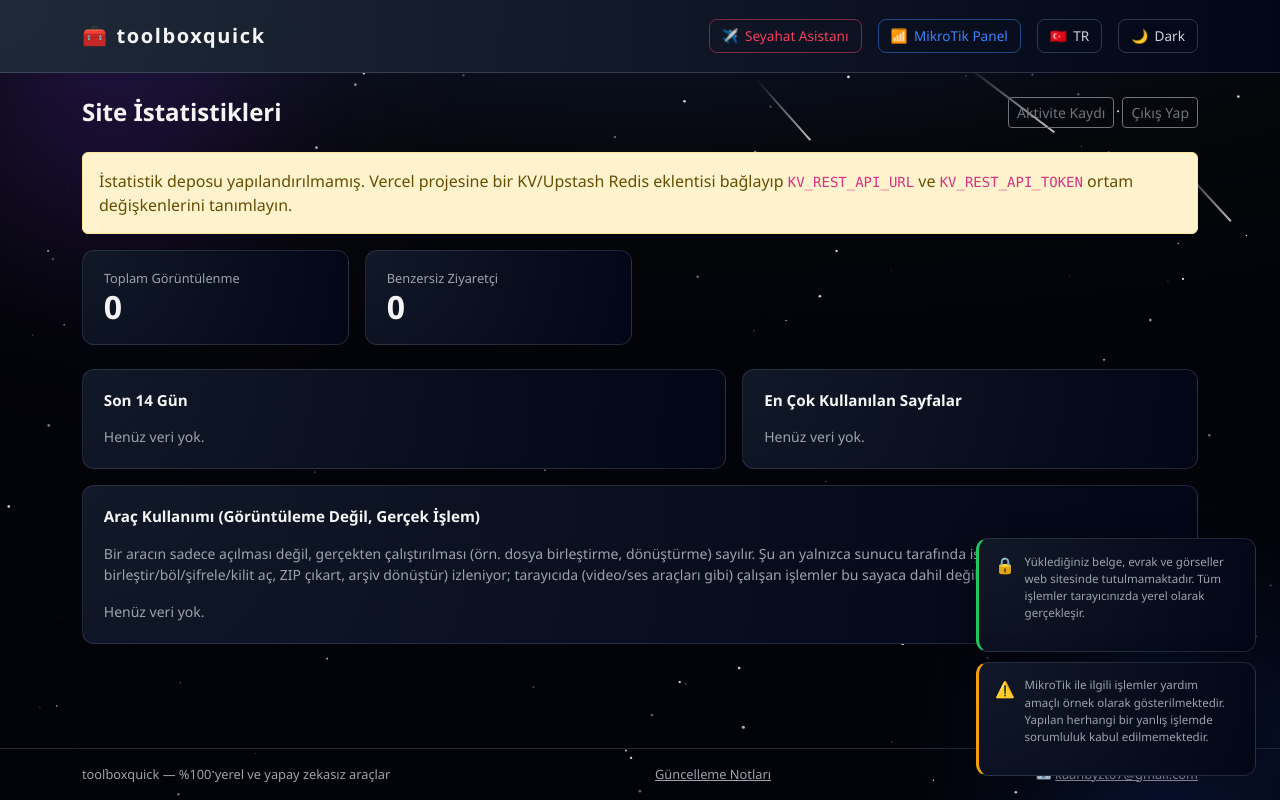
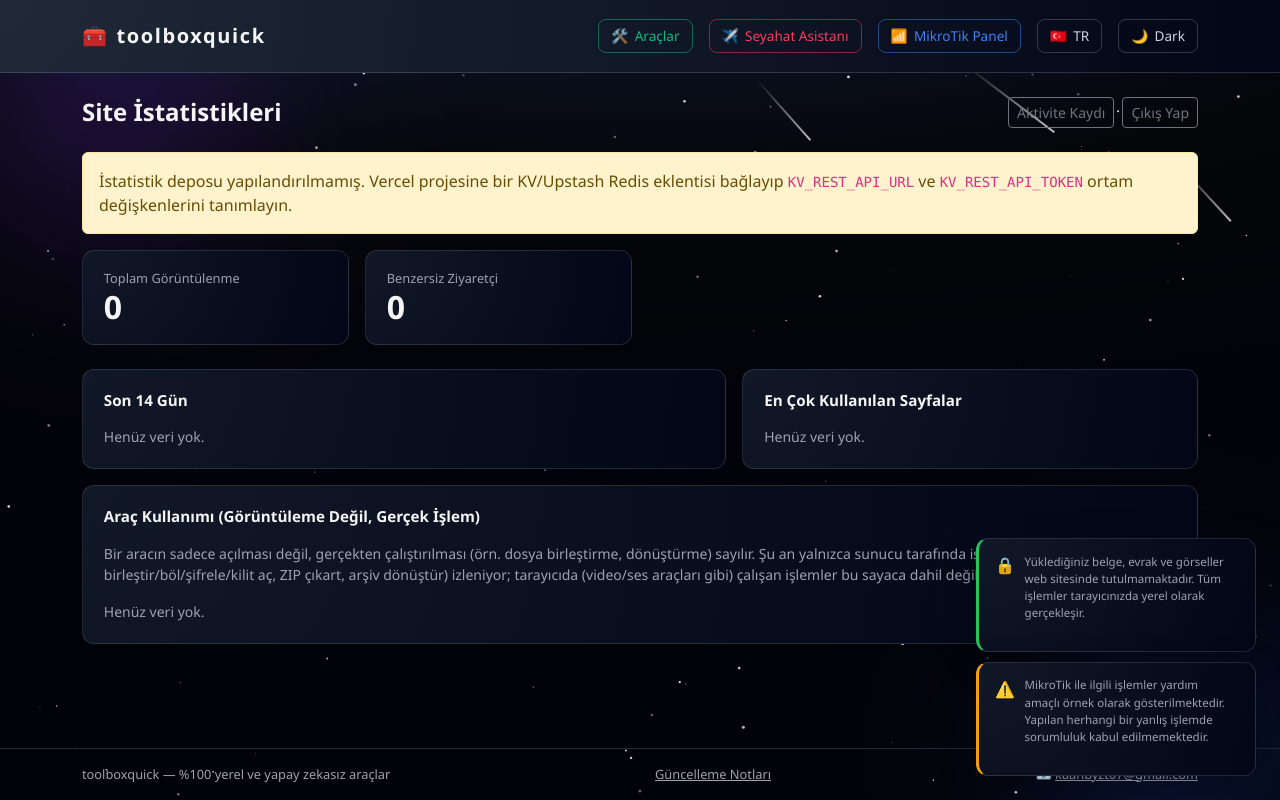
Before and after one commit to kaanbyzt/converter, a Flask app: page /admin in a window 1280 px wide. Run offline with Flask 3, Linux system fonts and the light colour scheme; the visitor is signed in with stand-in values (Sample User, id 1).

Commit message:
üst bara araçlar eklendi

```diff
--- a/api/templates/base.html
+++ b/api/templates/base.html
@@ -408,6 +408,10 @@
                 <span aria-hidden="true">🧰</span> toolboxquick
             </a>
             <div class="d-flex align-items-center gap-3">
+                <a class="theme-toggle-btn text-decoration-none" href="/"
+                    style="border-color: rgba(16, 185, 129, 0.5); color: #10b981;">
+                    <span>🛠️</span> <span>{{ t('nav.tools_panel') }}</span>
+                </a>
                 <a class="theme-toggle-btn text-decoration-none" href="/seyahat"
                     style="border-color: rgba(244, 63, 94, 0.5); color: #f43f5e;">
                     <span>✈️</span> <span>{{ t('nav.travel_panel') }}</span>
--- a/api/translations/en.py
+++ b/api/translations/en.py
@@ -1,4 +1,5 @@
 TRANSLATIONS = {
+    "nav.tools_panel": "Tools",
     "nav.mikrotik_panel": "MikroTik Panel",
     "nav.theme_dark": "Dark",
     "nav.theme_light": "Light",
--- a/api/translations/tr.py
+++ b/api/translations/tr.py
@@ -1,5 +1,6 @@
 TRANSLATIONS = {
     # --- Ortak / Navbar / Footer / Uyarı Paneli ---
+    "nav.tools_panel": "Araçlar",
     "nav.mikrotik_panel": "MikroTik Panel",
     "nav.theme_dark": "Dark",
     "nav.theme_light": "Light",
```
